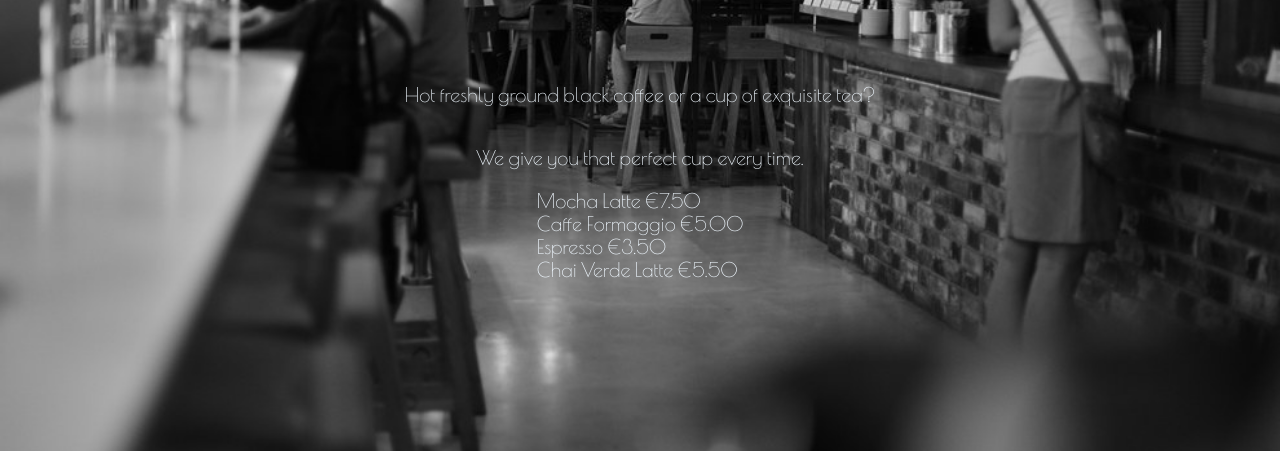
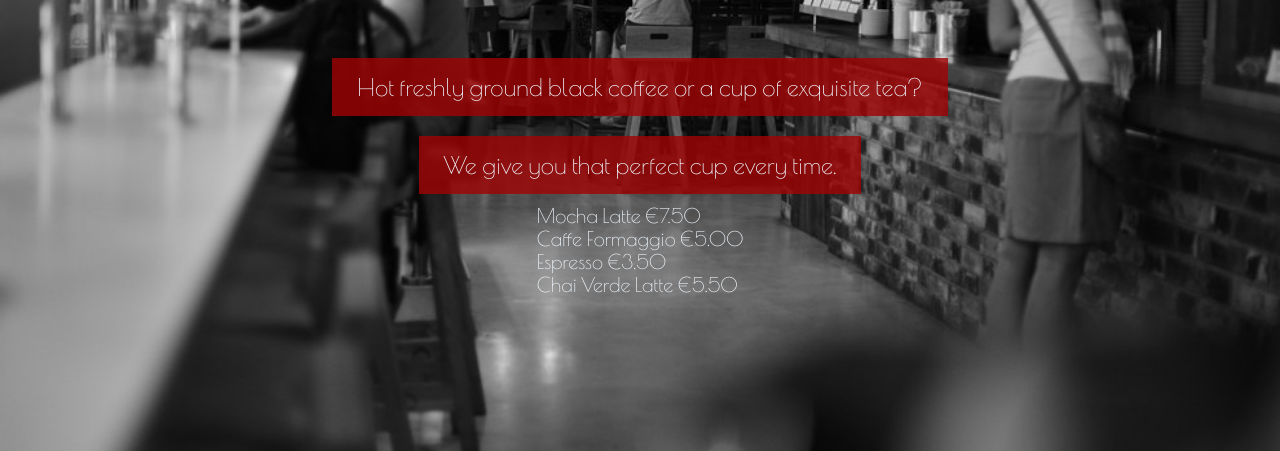
Before and after one commit to SaraVahidinovin/lecture-29maj-caffeRetro, a plain HTML site: page index.html in a window 1280 px wide. Shown: the part 340-791 px from the top of the page. Drawn offline with nearby package versions, Linux system fonts and the light colour scheme; a web font is replaced by a local one.

Commit message:
descriptions style

```diff
--- a/index.html
+++ b/index.html
@@ -21,8 +21,8 @@
   </nav>
   <section class="hero" id="section1" style="background-image: url('./assets/hot.jpg');">
       <h1>Hot</h1>
-      <p>Hot freshly ground black coffee or a cup of exquisite tea?</p>
-      <p>We give you that perfect cup every time.</p>
+      <p class="description1">Hot freshly ground black coffee or a cup of exquisite tea?</p>
+      <p class="description2">We give you that perfect cup every time.</p>
       <section class="menu">
           <section class="menu-item">
               <span>Mocha Latte</span>
--- a/style.css
+++ b/style.css
@@ -48,3 +48,14 @@ h1{
     font-size: 4em;
     color: rgb(196, 46, 46);
 }
+
+p{
+    font-size: 1.2em;
+    background-color:rgba(161, 3, 3, 0.8) ;
+    padding: 15px 25px;
+    margin: 10px 0;
+}
+
+.description2{
+
+}
```
